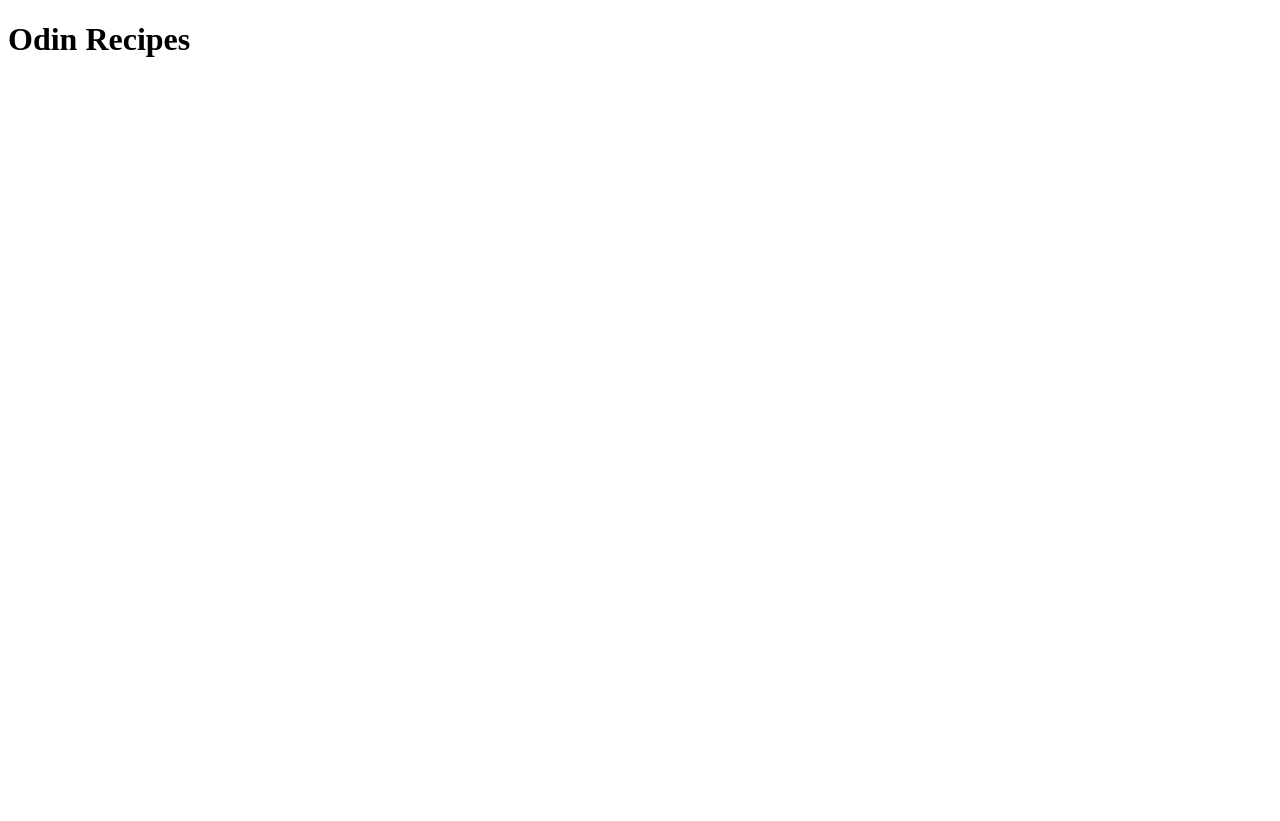
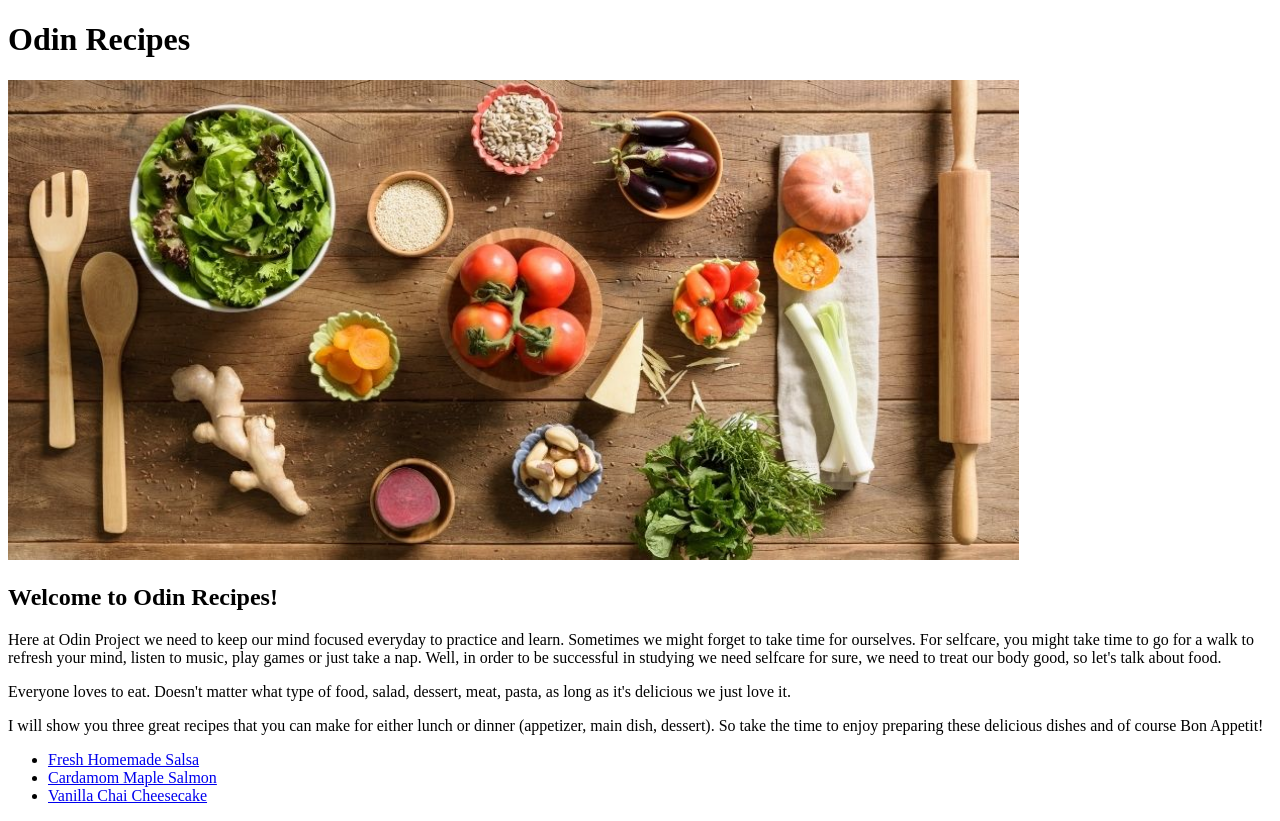
Before and after one commit to virag-ky/Odin-Recipes, a plain HTML site: page index.html in a window 1280 px wide. Before the commit the page ends 800 px from the top, so only its background shows below. Drawn offline with Linux system fonts and the light colour scheme.

Commit message:
Add img index.html
Add text index.html

```diff
--- a/index.html
+++ b/index.html
@@ -3,12 +3,26 @@
 <head>
   <meta charset="UTF-8">
   <meta name="author" content="Virag Kormoczy">
-  <meta name="keywords" content="recipe,recipes,odin-project">
+  <meta name="keywords" content="delicious,recipes,odin-project">
   <meta name="description" content="This is a website about recipes.">
   <meta name="viewport" content="width=device-width, initial-scale=1.0">
   <title>Odin Recipes</title>
 </head>
 <body>
   <h1>Odin Recipes</h1>
+  <img src="./img/ingredients.jpg" width="80%">
+    <h2>Welcome to Odin Recipes!</h2>
+  <div>
+    <p>Here at Odin Project we need to keep our mind focused everyday to practice and learn. Sometimes we might forget to take time for ourselves. For selfcare, you might take time to go for a walk to refresh your mind, listen to music, play games or just take a nap. Well, in order to be successful in studying we need selfcare for sure, we need to treat our body good, so let's talk about food.</p>
+    <p>Everyone loves to eat. Doesn't matter what type of food, salad, dessert, meat, pasta, as long as it's delicious we just love it.</p>
+    <p>I will show you three great recipes that you can make for either lunch or dinner (appetizer, main dish, dessert). So take the time to enjoy preparing these delicious dishes and of course Bon Appetit!</p>
+  </div>
+  <div>
+    <ul>
+      <li><a href="recipes/fresh_homemade_salsa.html">Fresh Homemade Salsa</a></li>
+      <li><a href="recipes/cardamom_maple_salmon.html">Cardamom Maple Salmon</a></li>
+      <li><a href="recipes/vanilla_chai_cheesecake">Vanilla Chai Cheesecake</a></li>
+    </ul>
+  </div>
 </body>
 </html>
```
Also changed, not shown: recipes/cardamom_maple_salmon.html (+1 -1 lines), recipes/fresh_homemade_salsa.html (+1 -1 lines), recipes/vanilla_chai_cheesecake.html (+1 -1 lines), img/ingredients.jpg (added).
